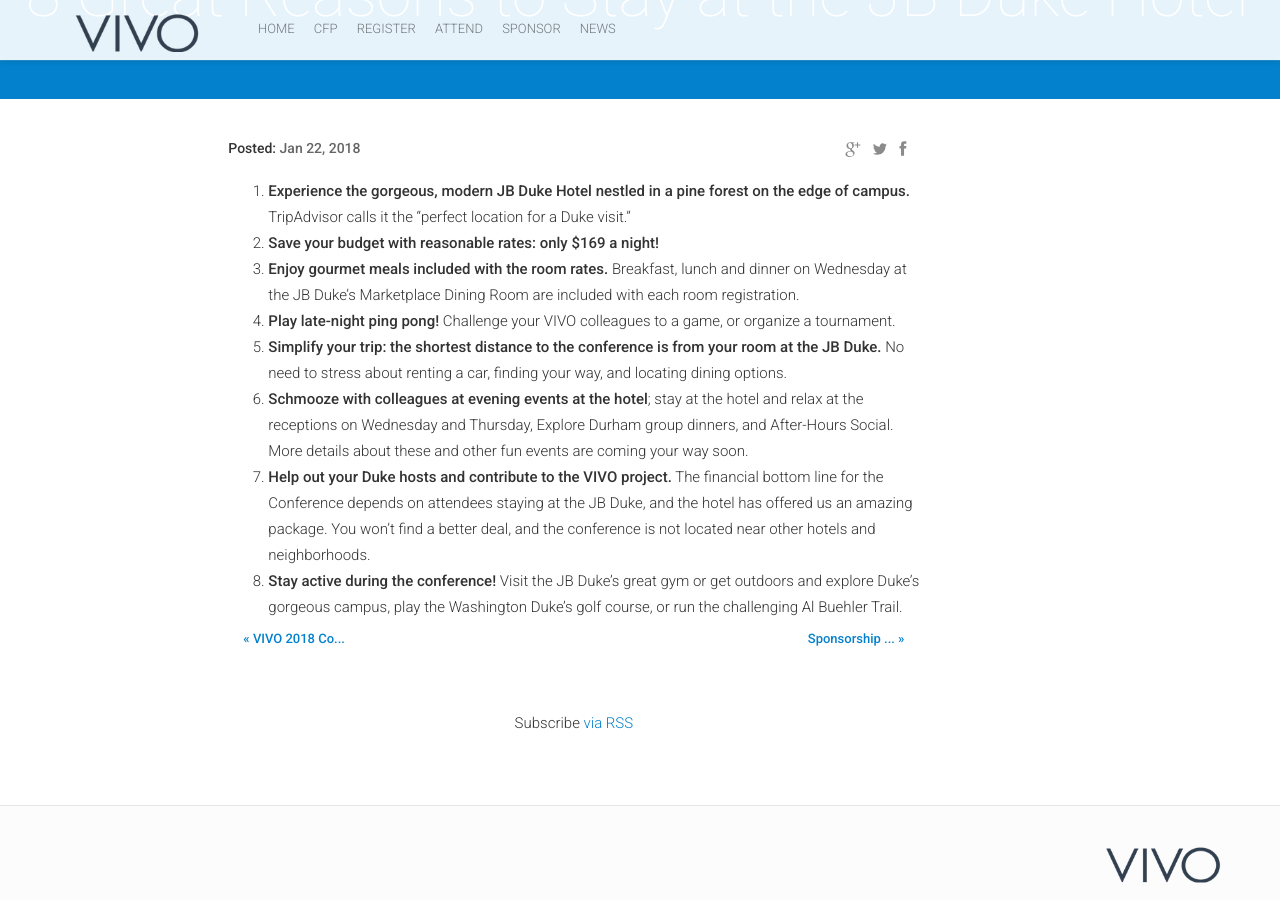
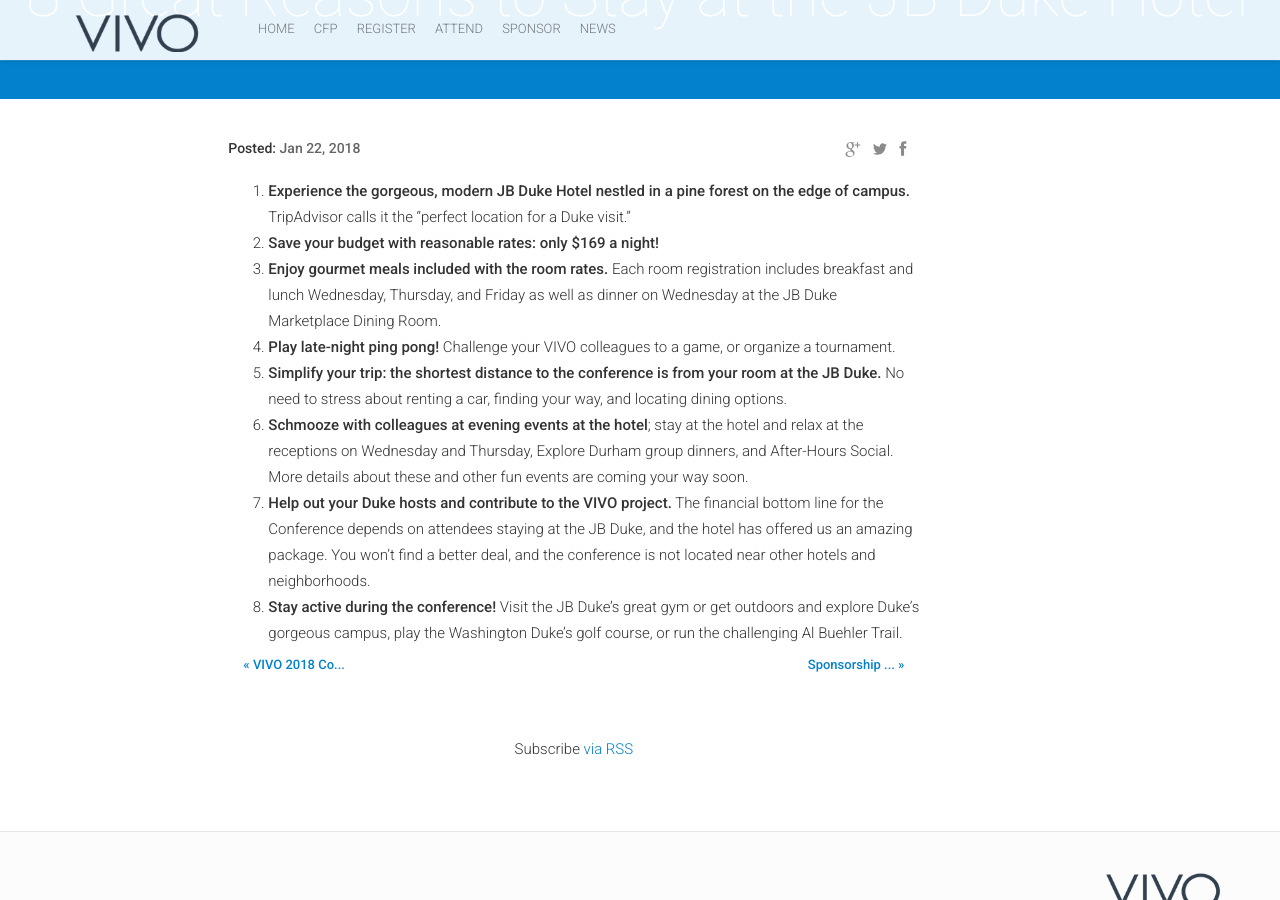
Before and after one commit to vivoconference/vivo2020, a Jekyll site: the page built from news/_posts/2018-01-22-jbduke.markdown, in a window 1280 px wide and 900 px high, scrolled down 308 px. Built offline with Jekyll 4.4.1, drawn with Linux system fonts in a browser that asks for light colours; nearby versions of some CDN libraries; comment, search, counter and statistics services are not loaded.

Commit message:
Corrected free meals info

```diff
--- a/news/_posts/2018-01-22-jbduke.markdown
+++ b/news/_posts/2018-01-22-jbduke.markdown
@@ -7,7 +7,7 @@
 
 1. **Experience the gorgeous, modern JB Duke Hotel nestled in a pine forest on the edge of campus.** TripAdvisor calls it the “perfect location for a Duke visit.”
 2. **Save your budget with reasonable rates: only $169 a night!**
-3. **Enjoy gourmet meals included with the room rates.** Breakfast, lunch and dinner on Wednesday at the JB Duke’s Marketplace Dining Room are included with each room registration.
+3. **Enjoy gourmet meals included with the room rates.** Each room registration includes breakfast and lunch Wednesday, Thursday, and Friday as well as dinner on Wednesday at the JB Duke Marketplace Dining Room.
 4. **Play late-night ping pong!** Challenge your VIVO colleagues to a game, or organize a tournament.
 5. **Simplify your trip: the shortest distance to the conference is from your room at the JB Duke.** No need to stress about renting a car, finding your way, and locating dining options.
 6. **Schmooze with colleagues at evening events at the hotel**; stay at the hotel and relax at the receptions on Wednesday and Thursday, Explore Durham group dinners, and After-Hours Social. More details about these and other fun events are coming your way soon.
```
